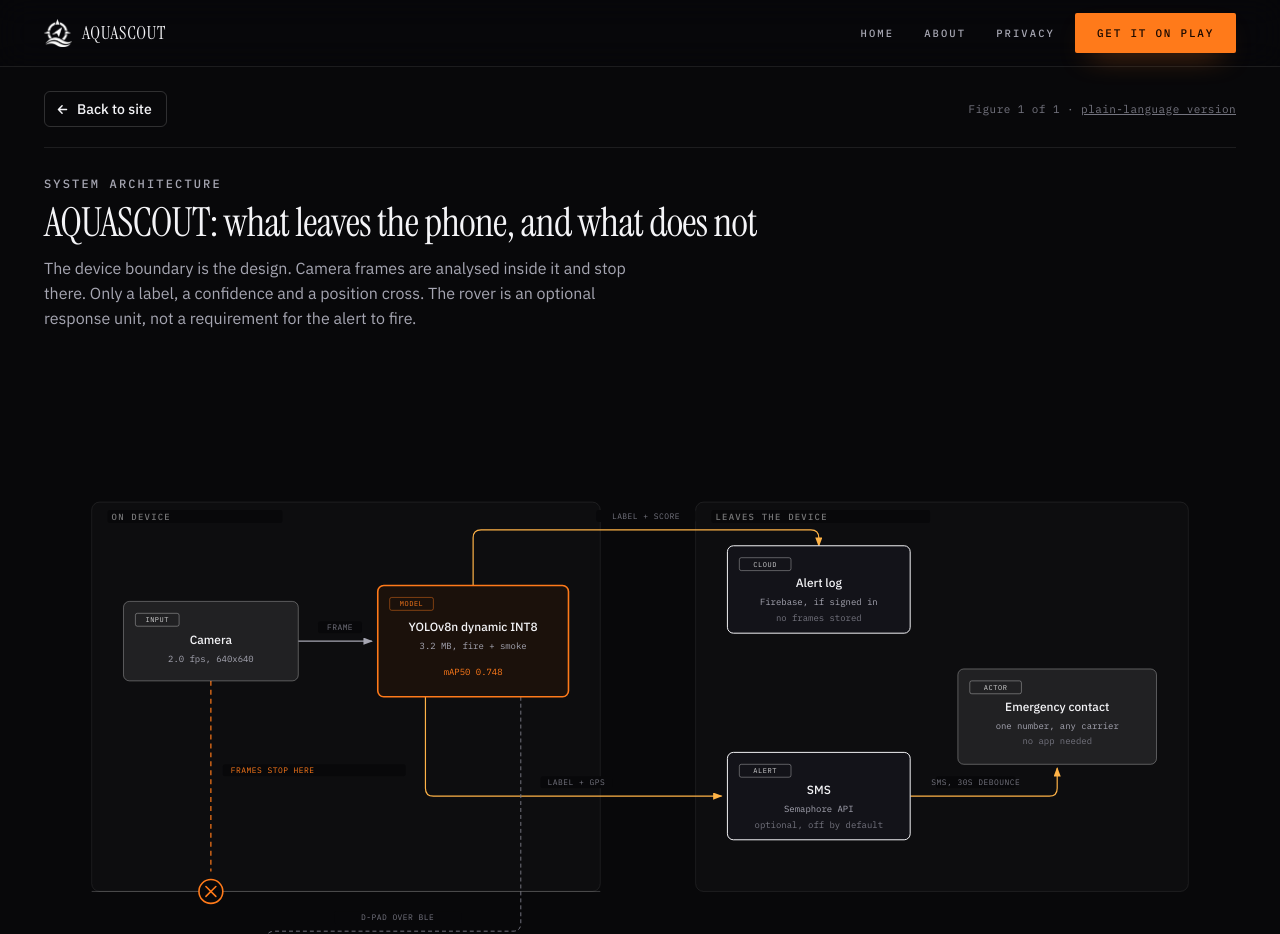
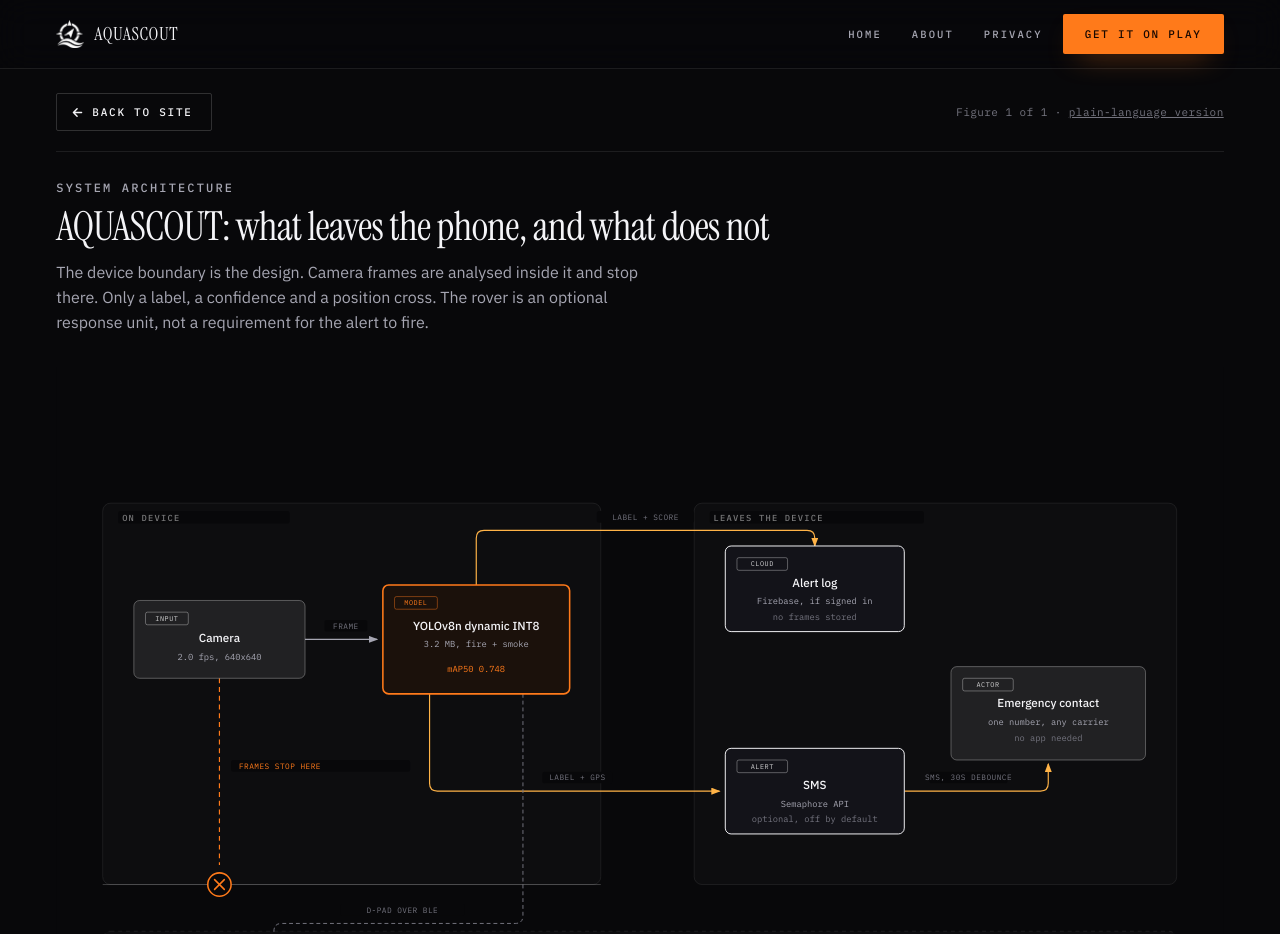
Before and after one commit to zhameersheraz/aquascout-site, a plain HTML site: page diagrams/aquascout-architecture.html in a window 1280 px wide. Shown: the top 934 px of the page. Drawn offline with Linux system fonts and the light colour scheme.

Commit message:
Put the diagram pages on the same 1560px grid and the same nav metrics as the main site

```diff
--- a/diagrams/aquascout-architecture.html
+++ b/diagrams/aquascout-architecture.html
@@ -25,7 +25,7 @@
     font-family:"IBM Plex Sans",system-ui,sans-serif;
     -webkit-font-smoothing:antialiased;
   }
-  .wrap{max-width:1240px; margin:0 auto; padding:24px 24px 56px}
+  .wrap{max-width:1560px; margin:0 auto; padding:24px clamp(20px, 4.4vw, 72px) 56px}
   .topline{
     display:flex; align-items:center; justify-content:space-between;
     gap:16px; flex-wrap:wrap;
@@ -34,14 +34,15 @@
   }
   .home{
     display:inline-flex; align-items:center; gap:8px;
-    font-family:"IBM Plex Sans",system-ui,sans-serif;
-    font-size:14px; font-weight:500; color:var(--ink);
-    text-decoration:none;
-    border:1px solid var(--rule-solid); border-radius:6px;
-    padding:8px 14px 8px 11px;
+    font-family:"IBM Plex Mono",monospace;
+    font-size:11px; font-weight:500;
+    letter-spacing:.16em; text-transform:uppercase;
+    color:var(--ink); text-decoration:none;
+    border:1px solid var(--rule-solid); border-radius:2px;
+    padding:11px 18px 11px 14px;
     transition:border-color .18s, background .18s;
   }
-  .home:hover{ border-color:var(--ink); background:var(--paper-2); }
+  .home:hover{ border-color:var(--accent); color:var(--accent); background:var(--paper-2); }
   .home svg{ transition:transform .18s; }
   .home:hover svg{ transform:translateX(-3px); }
   .home:focus-visible{ outline:2px solid var(--link); outline-offset:2px; }
--- a/diagrams/chrome.css
+++ b/diagrams/chrome.css
@@ -19,7 +19,7 @@
   --aq-mono:    "IBM Plex Mono", ui-monospace, monospace;
   --aq-sans:    "IBM Plex Sans", system-ui, -apple-system, "Segoe UI", sans-serif;
   --aq-disp:    "Instrument Serif", "Times New Roman", Georgia, serif;
-  --aq-maxw:    1240px;
+  --aq-maxw:    1560px;
 }
 
 .aq-topbar{
@@ -31,9 +31,9 @@
 }
 .aq-topbar-inner{
   max-width:var(--aq-maxw); margin:0 auto;
-  padding:0 24px;
+  padding:0 clamp(20px, 4.4vw, 72px);
   display:flex; align-items:center; gap:20px;
-  height:66px;
+  height:68px;
 }
 .aq-brand{
   display:flex; align-items:center; gap:10px;
@@ -94,7 +94,8 @@
   padding:36px 0 44px;
 }
 .aq-foot-inner{
-  max-width:var(--aq-maxw); margin:0 auto; padding:0 24px;
+  max-width:var(--aq-maxw); margin:0 auto;
+  padding:0 clamp(20px, 4.4vw, 72px);
   display:flex; flex-wrap:wrap; gap:24px;
   align-items:flex-start; justify-content:space-between;
 }
@@ -111,7 +112,9 @@
 }
 .aq-foot-nav{ display:flex; flex-wrap:wrap; gap:10px 26px; }
 .aq-foot-nav a{
-  font-size:14px; color:var(--aq-text-2); text-decoration:none;
+  font-family:var(--aq-mono);
+  font-size:10.5px; letter-spacing:.2em; text-transform:uppercase;
+  color:var(--aq-text-2); text-decoration:none;
   border-bottom:1px solid transparent;
   transition:color .18s, border-color .18s;
 }
```
Also changed, not shown: diagrams/how-it-works.html (+1 -1 lines).
